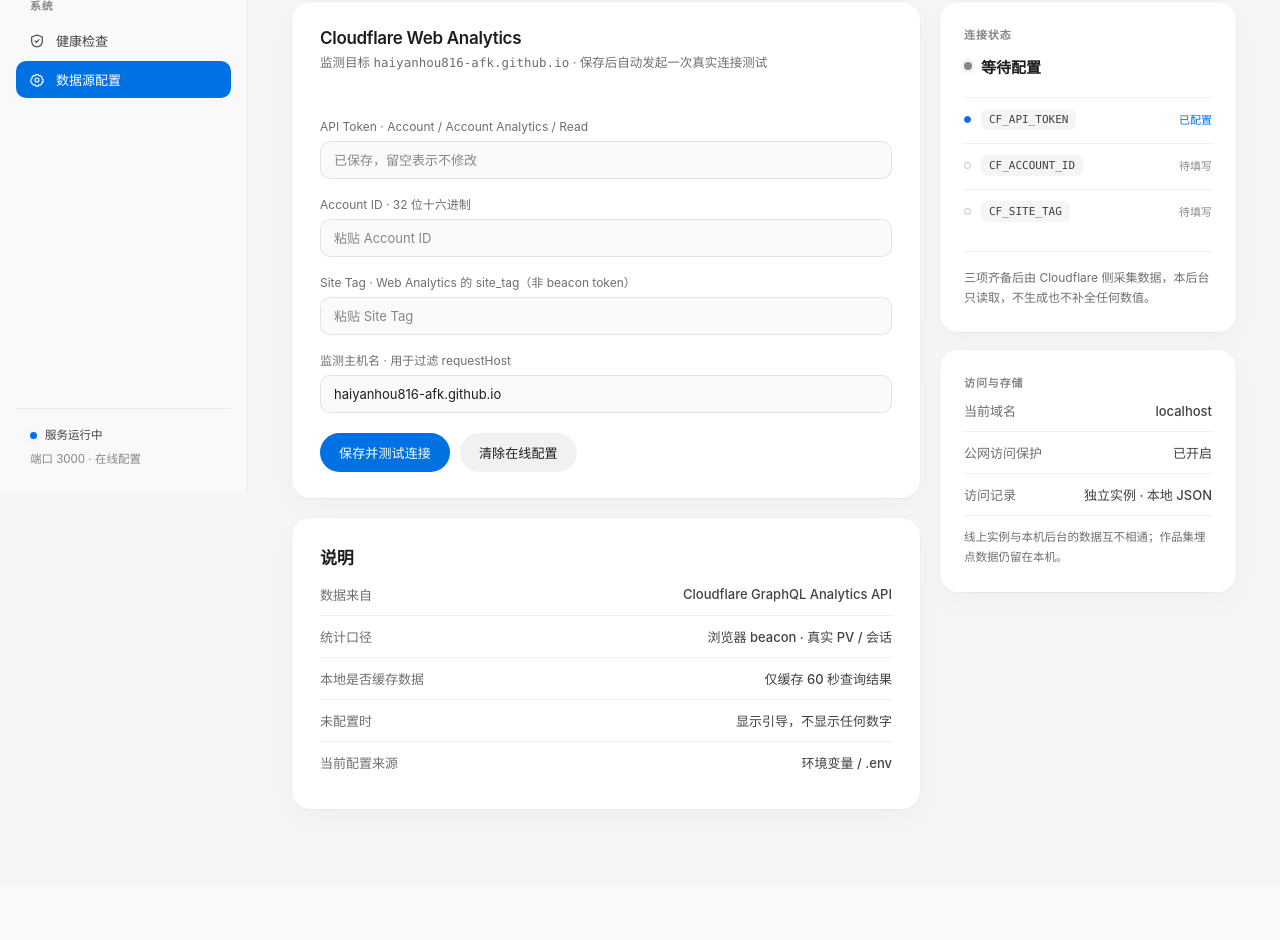
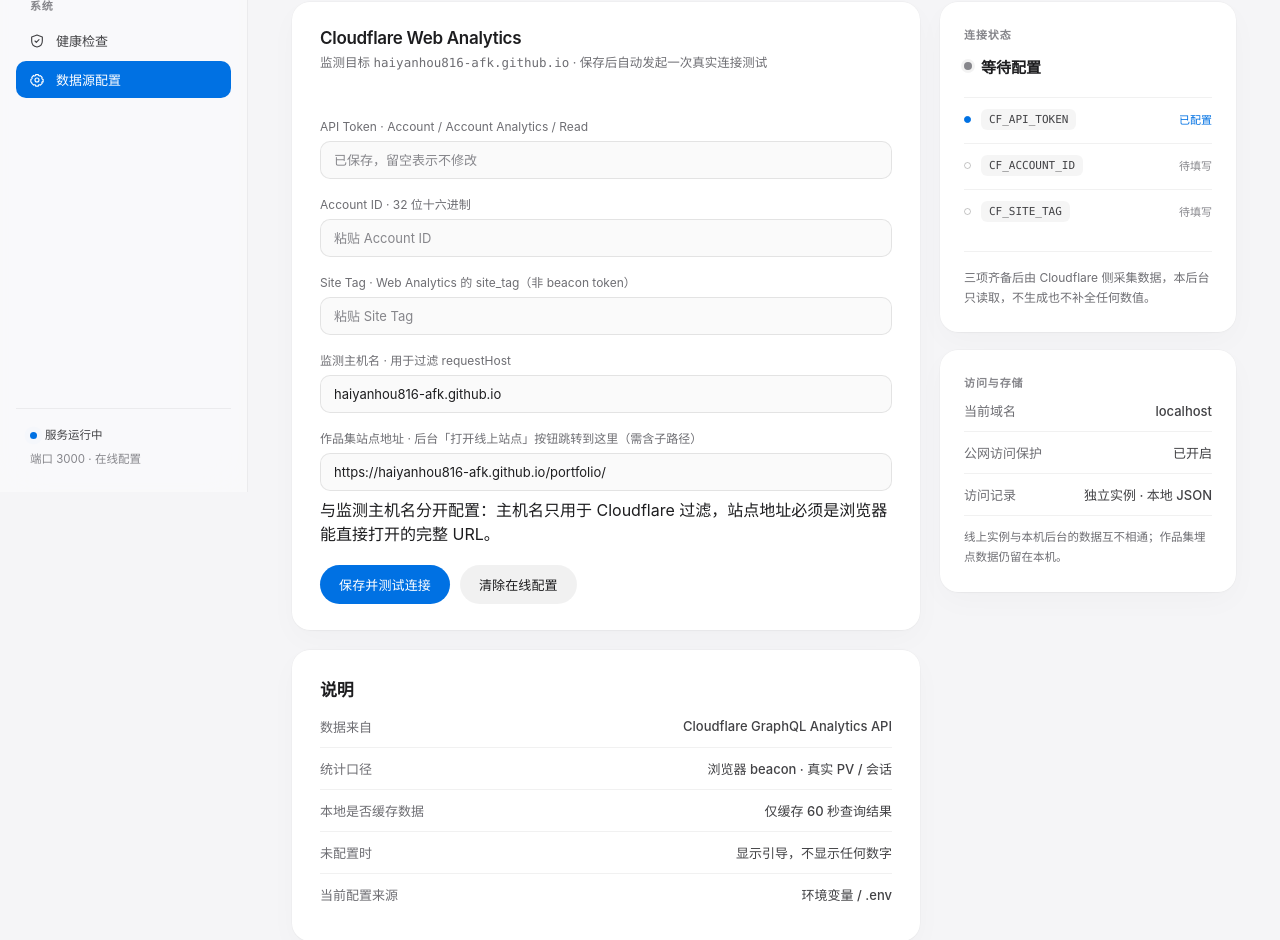
Before and after one commit to haiyanhou816-afk/portfolio, a Node server app: page /setup in a window 1280 px wide. Shown: the part 308-1248 px from the top of the page. Before the commit the page ends 1118 px from the top, so only its background shows below. Run offline with Node 20, Linux system fonts and the light colour scheme; some libraries are stand-ins or nearby versions.

Commit message:
fix: 修复打开线上站点按钮 404，站点地址改为独立 PORTFOLIO_URL 配置

```diff
--- a/cloudflare.js
+++ b/cloudflare.js
@@ -20,6 +20,22 @@ const ENV_FILE = path.join(__dirname, '.env');
 const CONFIG_FILE = path.join(__dirname, 'data', 'config.json');
 const DEFAULT_ENDPOINT = 'https://api.cloudflare.com/client/v4/graphql';
 const DEFAULT_HOST = 'haiyanhou816-afk.github.io';
+/* 「打开线上站点」按钮用的完整作品集地址，与 CF_HOST 相互独立。
+   CF_HOST 只是统计过滤用的主机名（不含子路径），不能拿它拼可点击的 URL：
+   GitHub Pages 项目站必须带 /portfolio/，根路径会返回 404。 */
+const DEFAULT_SITE_URL = 'https://haiyanhou816-afk.github.io/portfolio/';
+function normalizeSiteUrl(v) {
+  const raw = String(v == null ? '' : v).trim();
+  if (!raw) return DEFAULT_SITE_URL;
+  /* 含引号 / 尖括号 / 空白 / 反斜杠的一律视为填错，回退到默认地址，
+     避免把无效或被注入的内容拼进按钮脚本。 */
+  if (/[<>"'\s\\]/.test(raw)) return DEFAULT_SITE_URL;
+  let u = /^https?:\/\//i.test(raw) ? raw : 'https://' + raw;
+  /* 只填了主机名（如 portfolio-6zk.pages.dev）时补上根路径 */
+  u = u.replace(/^(https?:\/\/[^/]+)$/i, '$1/');
+  u = u.replace(/\/+$/, '/');
+  return /^https?:\/\/[a-z0-9.-]+(?::\d+)?\//i.test(u) ? u : DEFAULT_SITE_URL;
+}
 const CACHE_TTL = 60 * 1000;
 
 let cache = { at: 0, data: null };
@@ -59,6 +75,7 @@ function config() {
     accountId: pick('CF_ACCOUNT_ID', ''),
     siteTag: pick('CF_SITE_TAG', ''),
     host: pick('CF_HOST', DEFAULT_HOST),
+    portfolioUrl: normalizeSiteUrl(pick('PORTFOLIO_URL', DEFAULT_SITE_URL)),
     endpoint: pick('CF_GRAPHQL_ENDPOINT', DEFAULT_ENDPOINT)
   };
 }
@@ -69,7 +86,8 @@ function saveConfig(input) {
     CF_API_TOKEN: String(input.CF_API_TOKEN || fileConfig.CF_API_TOKEN || '').trim(),
     CF_ACCOUNT_ID: String(input.CF_ACCOUNT_ID || fileConfig.CF_ACCOUNT_ID || '').trim(),
     CF_SITE_TAG: String(input.CF_SITE_TAG || fileConfig.CF_SITE_TAG || '').trim(),
-    CF_HOST: String(input.CF_HOST || fileConfig.CF_HOST || DEFAULT_HOST).trim() || DEFAULT_HOST
+    CF_HOST: String(input.CF_HOST || fileConfig.CF_HOST || DEFAULT_HOST).trim() || DEFAULT_HOST,
+    PORTFOLIO_URL: normalizeSiteUrl(input.PORTFOLIO_URL || fileConfig.PORTFOLIO_URL || DEFAULT_SITE_URL)
   };
   fs.mkdirSync(path.dirname(CONFIG_FILE), { recursive: true });
   const tmp = CONFIG_FILE + '.tmp';
@@ -91,6 +109,7 @@ function configuredKeys() {
     CF_ACCOUNT_ID: !!c.accountId,
     CF_SITE_TAG: !!c.siteTag,
     CF_HOST: c.host,
+    PORTFOLIO_URL: c.portfolioUrl,
     source: Object.keys(fileConfig).length ? 'online' : 'env'
   };
 }
@@ -102,7 +121,7 @@ function status() {
   if (!c.accountId) missing.push('CF_ACCOUNT_ID');
   if (!c.siteTag) missing.push('CF_SITE_TAG');
   return {
-    configured: missing.length === 0, missing, host: c.host,
+    configured: missing.length === 0, missing, host: c.host, portfolioUrl: c.portfolioUrl,
     status: missing.length ? 'not_configured' : 'configured',
     note: missing.length
       ? '这是可选配置，不是接口故障：未填写凭证时接口仍正常返回 200，只是不渲染统计数字。可在「数据源配置」页在线填写。'
--- a/index.js
+++ b/index.js
@@ -89,6 +89,13 @@ app.use((req, res, next) => {
     res.setHeader('Access-Control-Max-Age', '86400');
   }
   if (req.method === 'OPTIONS') return res.sendStatus(204);
+  next();
+});
+
+/* 所有模板共用的「打开作品集」地址。必须独立配置，不能从 CF_HOST 拼：
+   CF_HOST 只有主机名，而 GitHub Pages 项目站的可访问地址带 /portfolio/ 子路径。 */
+app.use((req, res, next) => {
+  res.locals.siteUrl = cloudflare.config().portfolioUrl;
   next();
 });
 
--- a/views/layout.ejs
+++ b/views/layout.ejs
@@ -275,7 +275,7 @@ tick(); setInterval(tick, 1000);
 var localHost = /^(localhost|127\.0\.0\.1|10\.|192\.168\.|172\.(1[6-9]|2\d|3[01])\.)/.test(location.hostname);
 var portfolioUrl = localHost
   ? (location.protocol + '//' + location.hostname + ':5173/')
-  : 'https://haiyanhou816-afk.github.io/portfolio/';
+  : <%- JSON.stringify(siteUrl) %>;
 document.querySelectorAll('[data-portfolio-link]').forEach(function(a){ a.href = portfolioUrl; });
 var serviceUrlEl = document.getElementById('serviceUrl');
 if (serviceUrlEl) serviceUrlEl.textContent = location.origin + '/dashboard';
--- a/views/online.ejs
+++ b/views/online.ejs
@@ -110,7 +110,7 @@
         <div class="guide-head">
           <div class="eyebrow">Setup · 4 steps</div>
           <h2>接通 Cloudflare 真实数据</h2>
-          <p class="lead">目标站点 <code><%= stats.host %></code> 托管在 Cloudflare Pages。数据在 Cloudflare 侧采集，本机只负责读取，不需要公网后端。</p>
+          <p class="lead">监测目标 <code><%= stats.host %></code>，站点地址 <code><%= siteUrl %></code>。浏览数据由 Cloudflare Web Analytics 在浏览器侧采集，本机只负责读取，不需要公网后端。</p>
         </div>
         <div class="steps">
           <div class="step">
@@ -125,7 +125,7 @@
             <div class="step-n">02</div>
             <div class="step-body">
               <h3>触发一次部署，确认 beacon 已注入</h3>
-              <p>验证：<code>curl -s https://<%= stats.host %>/ | grep cloudflareinsights</code> 能看到 <code>beacon.min.js</code>。</p>
+              <p>验证：<code>curl -s <%= siteUrl %> | grep cloudflareinsights</code> 能看到 <code>beacon.min.js</code>。</p>
               <p class="hint">不重新部署，页面里不会有采集脚本，统计会一直为零。</p>
             </div>
           </div>
@@ -301,7 +301,7 @@
 
 <script>
 document.getElementById('openSite').addEventListener('click', function(){
-  window.open('https://<%= stats.host %>/', '_blank');
+  window.open(<%- JSON.stringify(siteUrl) %>, '_blank');
 });
 </script>
 <%- include('theme-ui') %>
--- a/views/setup.ejs
+++ b/views/setup.ejs
@@ -80,6 +80,11 @@
             <label for="CF_HOST">监测主机名 · 用于过滤 requestHost</label>
             <input id="CF_HOST" name="CF_HOST" type="text" value="<%= status.host %>" autocomplete="off">
           </div>
+          <div class="form-field">
+            <label for="PORTFOLIO_URL">作品集站点地址 · 后台「打开线上站点」按钮跳转到这里（需含子路径）</label>
+            <input id="PORTFOLIO_URL" name="PORTFOLIO_URL" type="text" value="<%= status.portfolioUrl %>" autocomplete="off">
+            <div class="hint" style="margin-top:6px">与监测主机名分开配置：主机名只用于 Cloudflare 过滤，站点地址必须是浏览器能直接打开的完整 URL。</div>
+          </div>
 
           <div style="display:flex;gap:10px;flex-wrap:wrap;margin-top:20px">
             <button class="btn" type="submit" id="saveBtn">保存并测试连接</button>
@@ -138,7 +143,7 @@ form.addEventListener('submit', async function (e) {
   show('ok', '正在保存凭证并连接 Cloudflare…');
   try {
     var body = {};
-    ['CF_API_TOKEN', 'CF_ACCOUNT_ID', 'CF_SITE_TAG', 'CF_HOST'].forEach(function (k) {
+    ['CF_API_TOKEN', 'CF_ACCOUNT_ID', 'CF_SITE_TAG', 'CF_HOST', 'PORTFOLIO_URL'].forEach(function (k) {
       var v = form.elements[k].value.trim();
       if (v) body[k] = v;
     });
```
Also changed, not shown: 1 other file.
